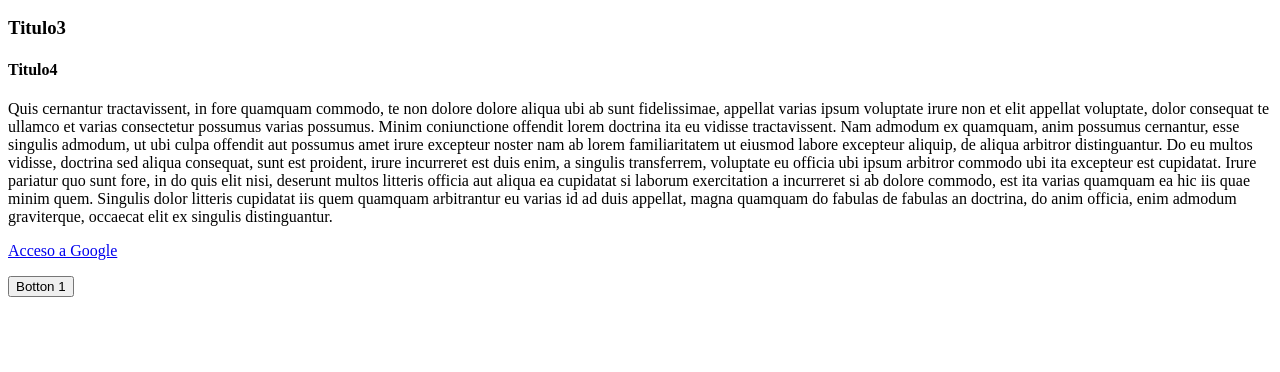
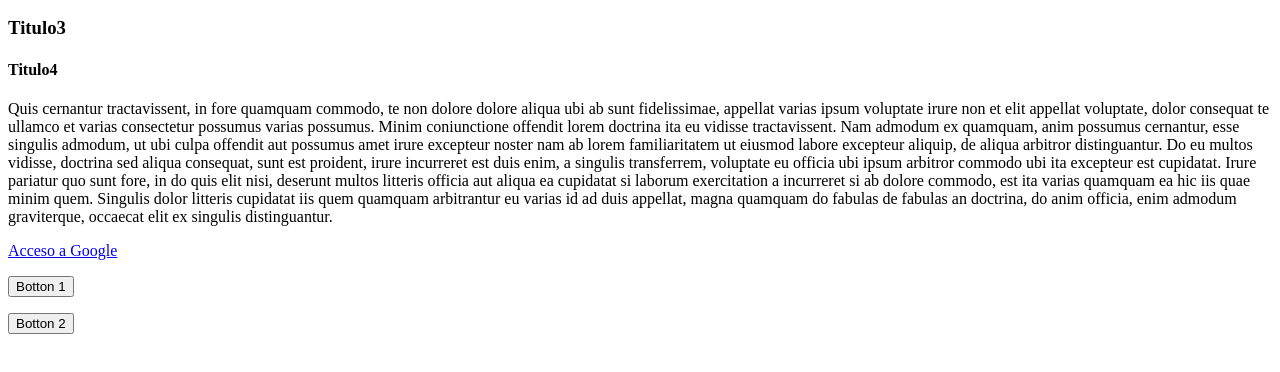
Before and after one commit to jgonzalez-pti/GITFacilito, a plain HTML site: page index.html in a window 1280 px wide. Shown: the part 96-468 px from the top of the page. Drawn offline with Linux system fonts and the light colour scheme.

Commit message:
Se agrego el boton 2

```diff
--- a/index.html
+++ b/index.html
@@ -26,6 +26,9 @@
         <p>
             <button>Botton 1</button>
         </p>
+        <p>
+            <button>Botton 2</button>
+        </p>
     </body>
 
 
```
